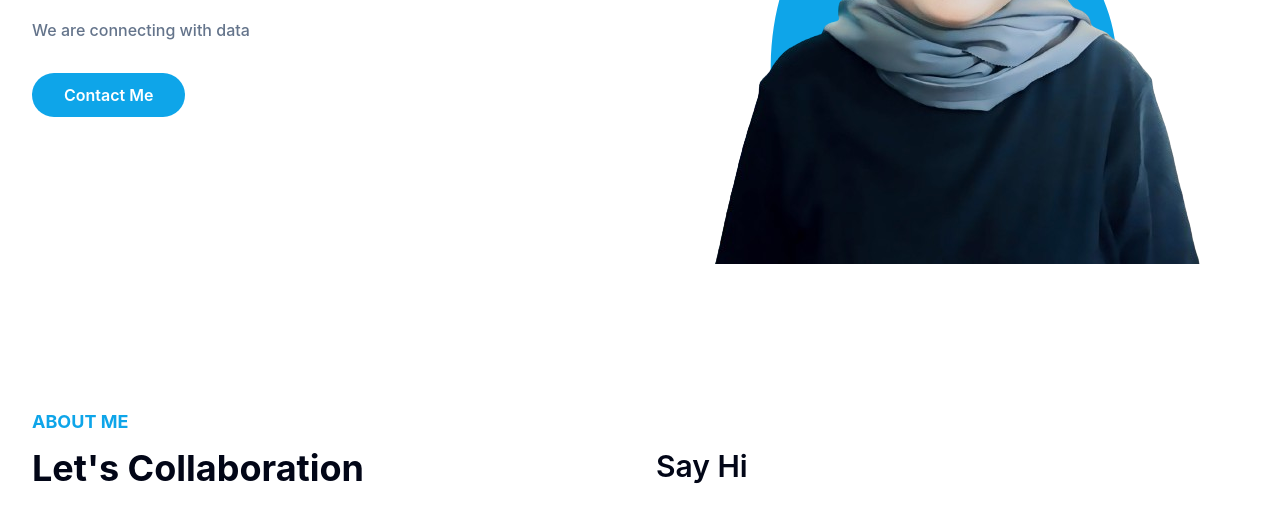
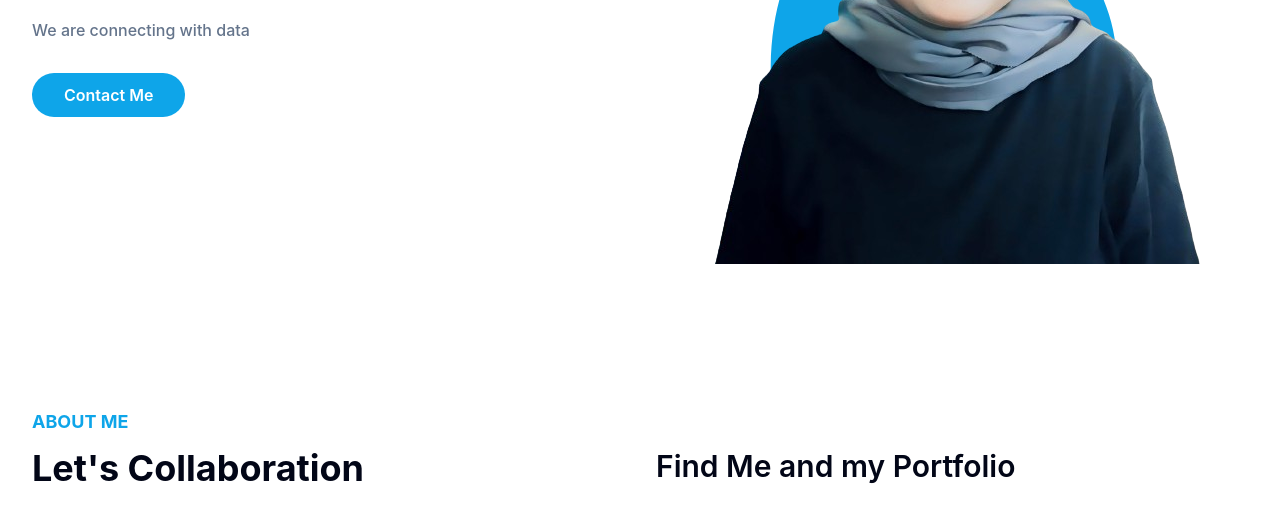
Before and after one commit to shofianaulfa/Shofiana_Ulfa, a website: page index.html in a window 1280 px wide. Shown: the part 416-921 px from the top of the page. Drawn offline with Linux system fonts and the light colour scheme.

Commit message:
'edit hero'

```diff
--- a/index.html
+++ b/index.html
@@ -90,7 +90,7 @@
                     </p>
                 </div>
                 <div class="w-full px-4 lg:w-1/2">
-                    <h3 class="font-semibold text-dark text-2xl mb-4 lg:text-3xl lg:pt-10">Say Hi</h3>
+                    <h3 class="font-semibold text-dark text-2xl mb-4 lg:text-3xl lg:pt-10">Find Me and my Portfolio</h3>
                     <p class="font-medium text-base text-secondary mb-6 lg:text-lg">
                         <ul class="font-medium text-base text-secondary   lg:text-lg">
                             <li>
```
